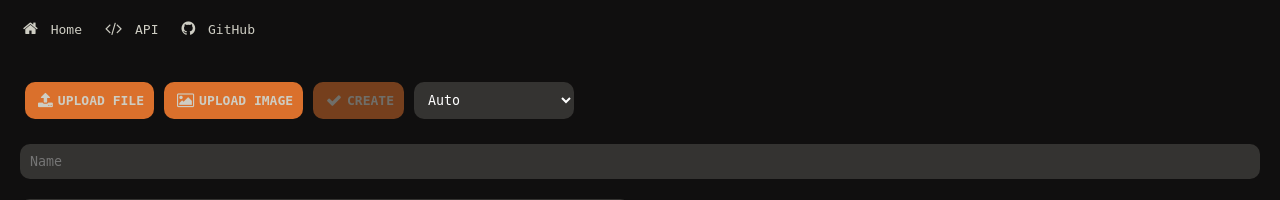
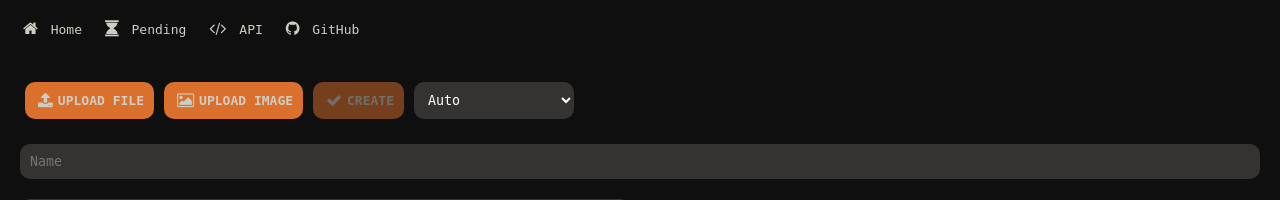
Before and after one commit to lemonyte/snippets-app, a FastAPI app: page /create in a window 1280 px wide. Shown: the top 200 px of the page. Run offline with FastAPI, Linux system fonts and the light colour scheme; some libraries are stand-ins or nearby versions.

Commit message:
Add pending routes for verifying snippets

```diff
--- a/main.py
+++ b/main.py
@@ -21,7 +21,13 @@ images = Drive("images")
 @app.get("/", response_class=HTMLResponse)
 async def index(request: Request) -> Response:
     snippets = db.fetch()
-    return templates.TemplateResponse("index.html", {"request": request, "snippets": snippets})
+    return templates.TemplateResponse("index.html", {"request": request, "snippets": snippets, "verified": True})
+
+
+@app.get("/pending", response_class=HTMLResponse)
+async def pending(request: Request) -> Response:
+    snippets = pending_db.fetch()
+    return templates.TemplateResponse("index.html", {"request": request, "snippets": snippets, "verified": False})
 
 
 @app.get("/create", response_class=HTMLResponse)
@@ -32,7 +38,16 @@ async def create(request: Request) -> Response:
 @app.get("/snippet/{id}", response_class=HTMLResponse)
 async def view_snippet(id: UUID, request: Request) -> Response:
     snippet = await api_snippet_get(id)
-    return templates.TemplateResponse("snippet.html", {"request": request, "snippet": snippet})
+    return templates.TemplateResponse("snippet.html", {"request": request, "snippet": snippet, "verified": True})
+
+
+@app.get("/pending/snippet/{id}", response_class=HTMLResponse)
+async def view_pending_snippet(id: UUID, request: Request) -> Response:
+    try:
+        snippet = pending_db.get(id)
+    except SnippetNotFoundError as exc:
+        raise HTTPException(status_code=status.HTTP_404_NOT_FOUND) from exc
+    return templates.TemplateResponse("snippet.html", {"request": request, "snippet": snippet, "verified": False})
 
 
 @app.get("/raw/{id}", response_class=PlainTextResponse)
--- a/templates/base.html
+++ b/templates/base.html
@@ -204,6 +204,10 @@
         <span class="icon"><i class="fa fa-home"></i></span>
         Home
       </a>
+      <a href="/pending">
+        <span class="icon"><i class="fa fa-hourglass"></i></span>
+        Pending
+      </a>
       <a href="/docs" class="right">
         <span class="icon"><i class="fa fa-code"></i></span>
         API
```
Also changed, not shown: templates/index.html (+8 -4 lines).
